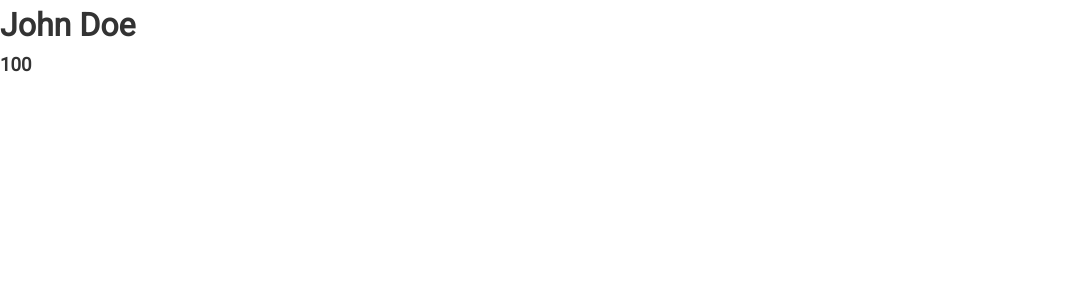
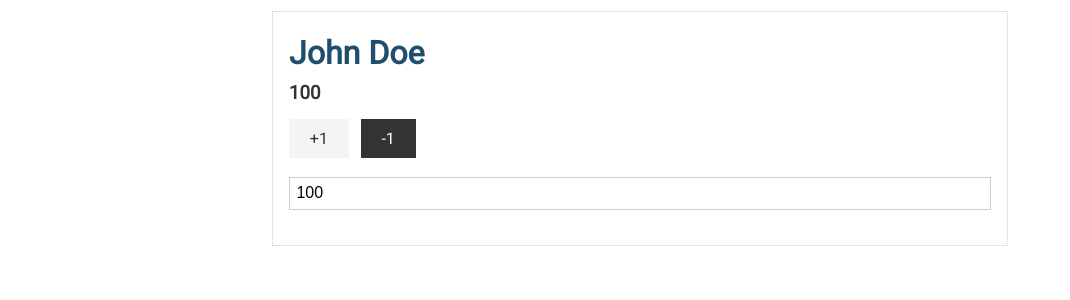
Before and after one commit to jatanassian/svelte-scoreboard, a Svelte app: page / in a window 1280 px wide. Shown: the top 300 px of the page, without its empty margins (0-1070 px from the left). Built offline with nearby package versions, Linux system fonts and the light colour scheme.

Commit message:
add buttons and input to modify the points

```diff
--- a/src/App.svelte
+++ b/src/App.svelte
@@ -1,7 +1,27 @@
 <script>
   let name = "John Doe";
   let points = 100;
+
+  const addPoint = () => (points += 1);
+  const removePoint = () => (points -= 1);
 </script>
 
-<h1>{name}</h1>
-<h3>{points}</h3>
+<style>
+  h1 {
+    color: #204f6e;
+  }
+
+  h3 {
+    margin-bottom: 10px;
+  }
+</style>
+
+<div class="container">
+  <div class="card">
+    <h1>{name}</h1>
+    <h3>{points}</h3>
+    <button class="btn" on:click={addPoint}>+1</button>
+    <button class="btn btn-dark" on:click={removePoint}>-1</button>
+    <input type="number" bind:value={points} />
+  </div>
+</div>
```
